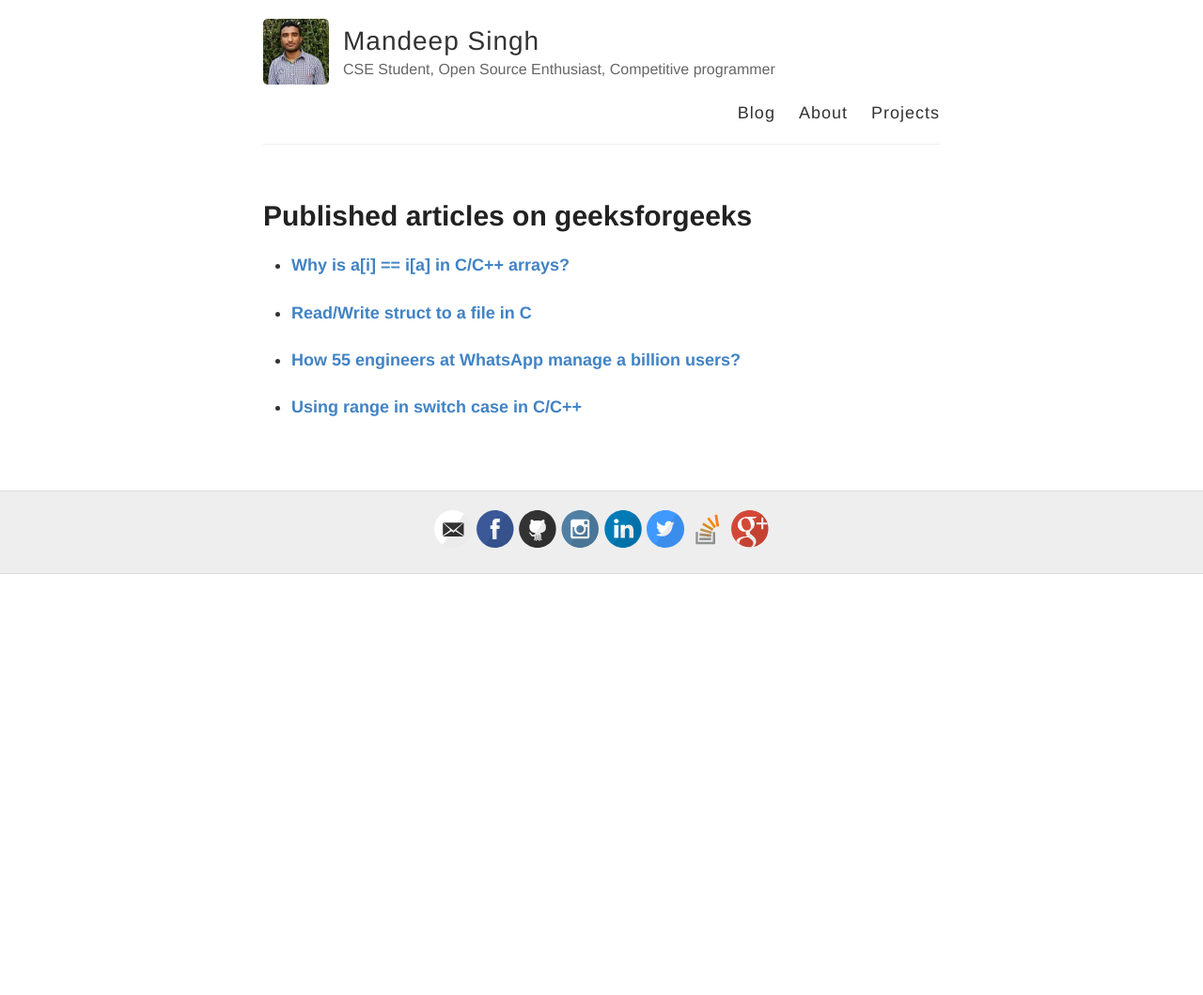
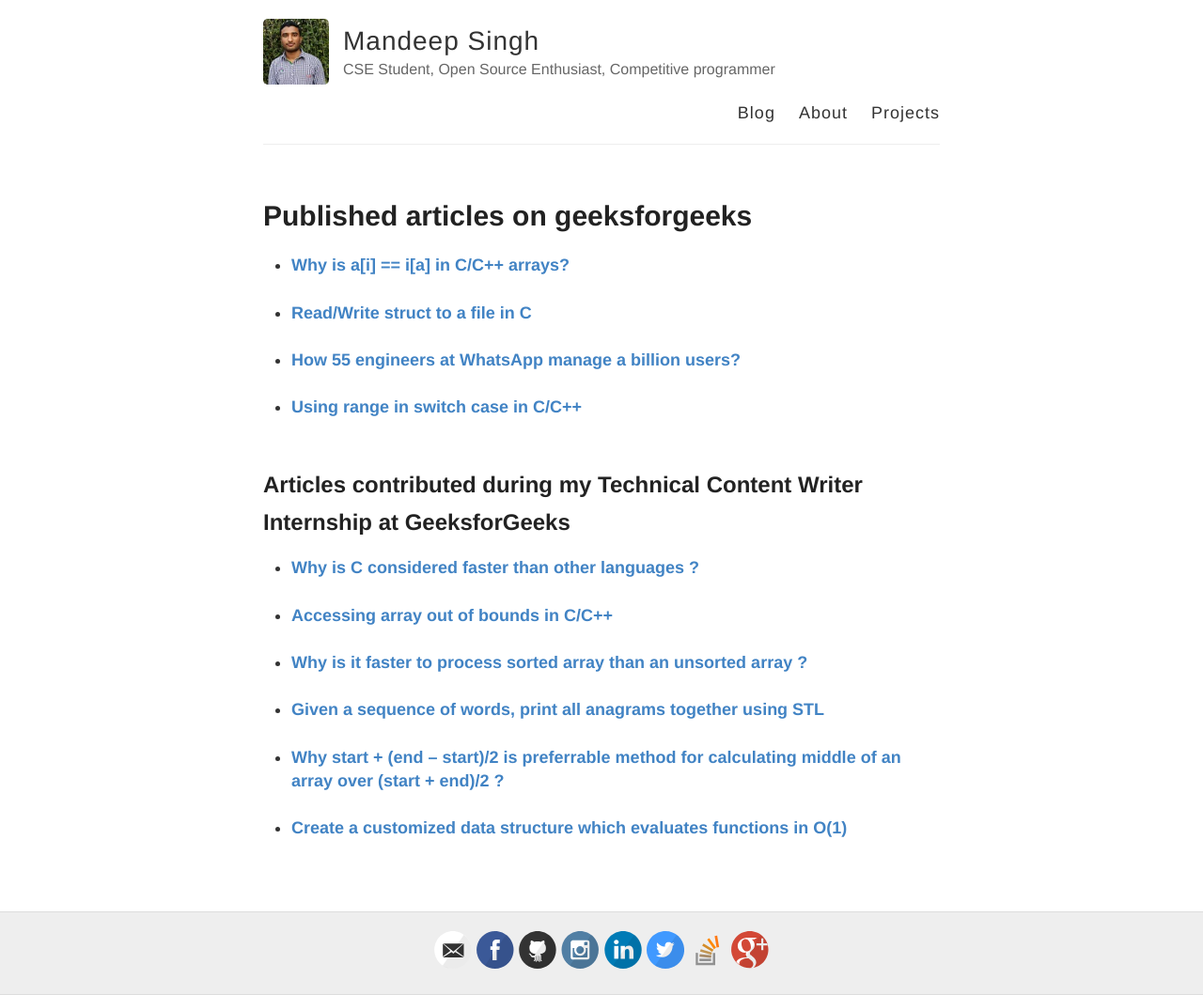
Before and after one commit to msdeep14/msdeep14.github.io, a Jekyll site: the page built from projects/geeksforgeeks_articles.html, in a window 1280 px wide. Shown: the whole page at 94% size. Built offline with Jekyll 4.4.1, drawn with Linux system fonts in a browser that asks for light colours; before the commit the page ends 900 px from its top, so only the background shows below that.

Commit message:
add geeksforgeeks articles link

```diff
--- a/projects/geeksforgeeks_articles.html
+++ b/projects/geeksforgeeks_articles.html
@@ -18,4 +18,15 @@ permalink: /projects/geeksforgeeks_articles
         <br/>
     </ul>
 </p>
+<h2>Articles contributed during my Technical Content Writer Internship at GeeksforGeeks</h2>
+<p>
+    <ul>
+        <li><strong><a target = "_blank" href = "http://www.geeksforgeeks.org/c-considered-faster-languages/">Why is C considered faster than other languages ?</a></strong></li><br/>
+        <li><strong><a target = "_blank" href = "http://www.geeksforgeeks.org/accessing-array-bounds-ccpp/">Accessing array out of bounds in C/C++</a></strong></li><br/>
+        <li><strong><a target = "_blank" href = "http://www.geeksforgeeks.org/faster-process-sorted-array-unsorted-array/">Why is it faster to process sorted array than an unsorted array ?</a></strong></li><br/>
+        <li><strong><a target = "_blank" href = "http://www.geeksforgeeks.org/given-a-sequence-of-words-print-all-anagrams-together-using-stl/">Given a sequence of words, print all anagrams together using STL</a></strong></li><br/>
+        <li><strong><a target = "_blank" href = "http://www.geeksforgeeks.org/start-end-start2-preferrable-method-calculating-middle-array-start-end2/">Why start + (end – start)/2 is preferrable method for calculating middle of an array over (start + end)/2 ?</a></strong></li><br/>
+        <li><strong><a target = "_blank" href = "http://www.geeksforgeeks.org/create-customized-data-structure-evaluates-functions-o1/">Create a customized data structure which evaluates functions in O(1)</a></strong></li><br/>
+    </ul>
+</p>
 </body>
```
